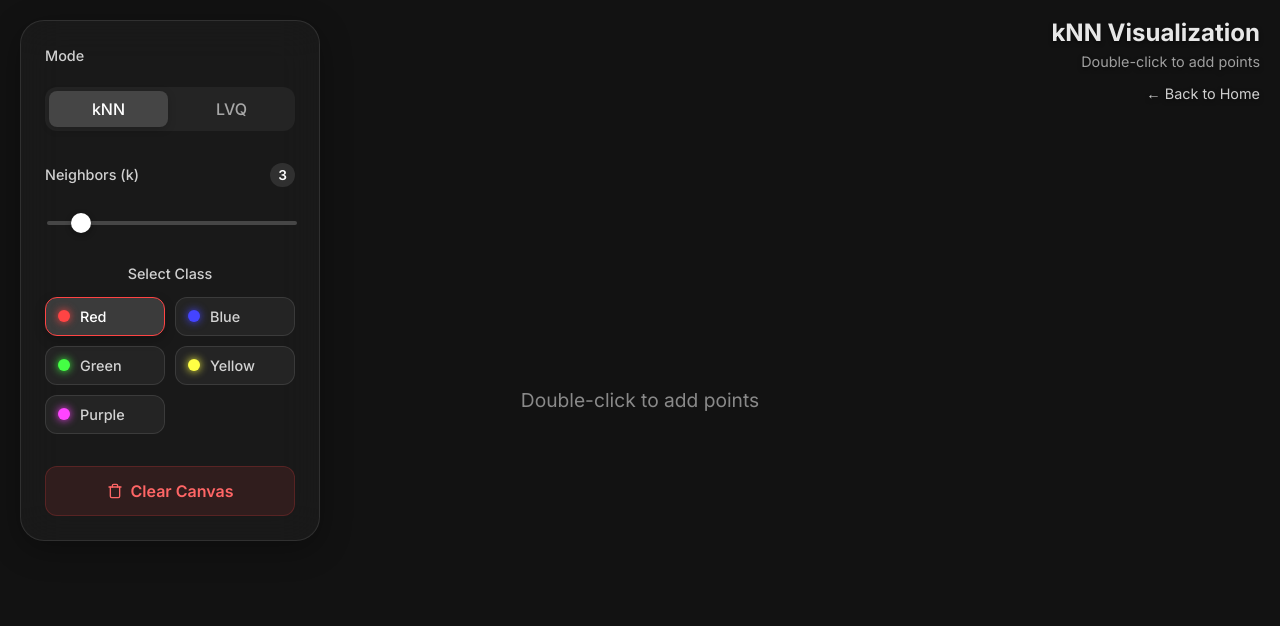
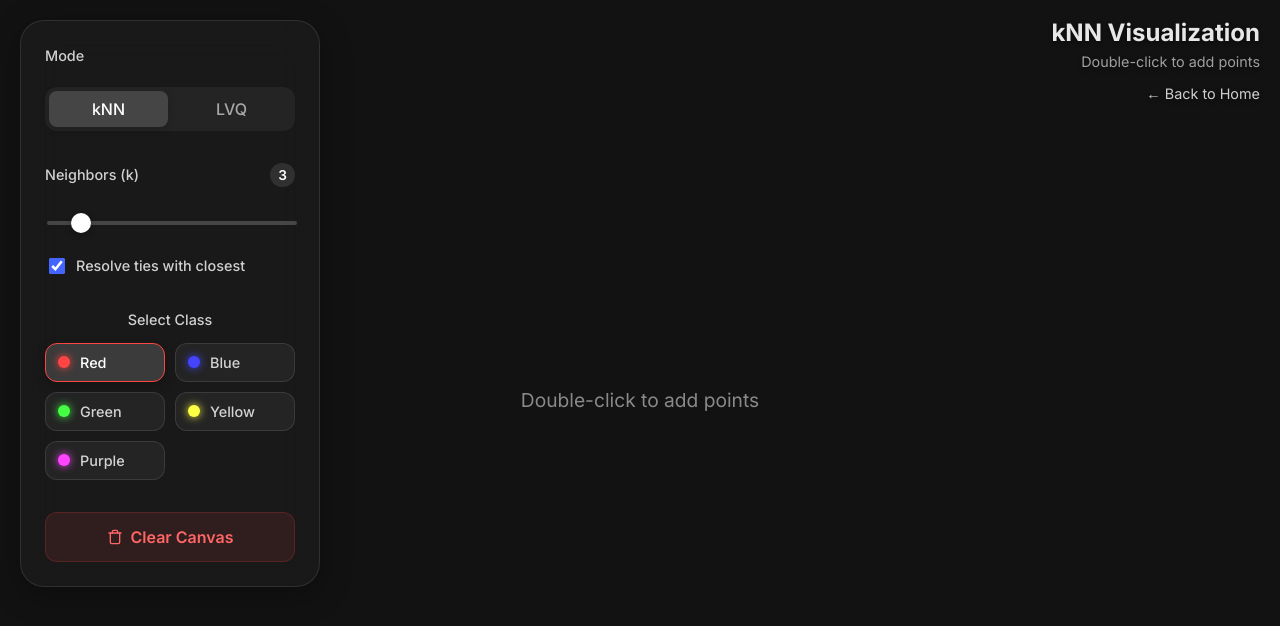
Before and after one commit to Neliott/ISD-Playground, a Vue app: page /knn-lvq in a window 1280 px wide. Shown: the top 626 px of the page. Built offline with nearby package versions, Linux system fonts and the light colour scheme.

Commit message:
Add checkbox to resolve ties with closest

```diff
--- a/src/experiences/knn-lvq/Controls.vue
+++ b/src/experiences/knn-lvq/Controls.vue
@@ -19,10 +19,14 @@ defineProps({
   prototypes: {
     type: Array,
     required: true
+  },
+  resolveTies: {
+    type: Boolean,
+    default: true
   }
 })
 
-defineEmits(['update:k', 'update:selectedClass', 'update:showLvq', 'clear', 'init-lvq', 'train-lvq'])
+defineEmits(['update:k', 'update:selectedClass', 'update:showLvq', 'update:resolveTies', 'clear', 'init-lvq', 'train-lvq'])
 </script>
 
 <template>
@@ -64,6 +68,16 @@ defineEmits(['update:k', 'update:selectedClass', 'update:showLvq', 'clear', 'ini
           :value="k"
           @input="$emit('update:k', Number($event.target.value))"
         >
+      </div>
+      <div class="checkbox-row">
+        <label class="checkbox-label">
+          <input
+            type="checkbox"
+            :checked="resolveTies"
+            @change="$emit('update:resolveTies', $event.target.checked)"
+          >
+          Resolve ties with closest
+        </label>
       </div>
     </div>
 
@@ -309,4 +323,27 @@ h3 {
   opacity: 0.5;
   cursor: not-allowed;
 }
+
+.checkbox-row {
+  margin-top: 12px;
+  display: flex;
+  align-items: center;
+}
+
+.checkbox-label {
+  display: flex;
+  align-items: center;
+  gap: 8px;
+  font-size: 0.9rem;
+  color: rgba(255, 255, 255, 0.8);
+  cursor: pointer;
+  user-select: none;
+}
+
+.checkbox-label input[type="checkbox"] {
+  width: 16px;
+  height: 16px;
+  accent-color: #4464ff;
+  cursor: pointer;
+}
 </style>
--- a/src/experiences/knn-lvq/KnnCanvas.vue
+++ b/src/experiences/knn-lvq/KnnCanvas.vue
@@ -17,6 +17,10 @@ const props = defineProps({
   showLvq: {
     type: Boolean,
     default: false
+  },
+  resolveTies: {
+    type: Boolean,
+    default: true
   },
   prototypes: {
     type: Array,
@@ -57,6 +61,7 @@ precision highp float;
 uniform vec2 u_resolution;
 uniform int u_k;
 uniform int u_numPoints;
+uniform bool u_resolveTies;
 uniform sampler2D u_pointsTexture; // (x, y, classId, 0)
 
 uniform vec3 u_classColors[${MAX_CLASSES}];
@@ -144,22 +149,49 @@ void main() {
 
   // Find winner
   int maxCount = -1;
-  int winnerIndex = -1;
-  bool tie = false;
 
   for(int i = 0; i < ${MAX_CLASSES}; i++) {
     if (i >= u_numClasses) break;
     if (counts[i] > maxCount) {
       maxCount = counts[i];
+    }
+  }
+
+  int winnerIndex = -1;
+  int tieCount = 0;
+
+  for(int i = 0; i < ${MAX_CLASSES}; i++) {
+    if (i >= u_numClasses) break;
+    if (counts[i] == maxCount) {
       winnerIndex = i;
-      tie = false;
-    } else if (counts[i] == maxCount) {
-      tie = true;
+      tieCount++;
+    }
+  }
+
+  if (tieCount > 1) {
+    if (u_resolveTies) {
+      for(int i = 0; i < effectiveK; i++) {
+        int cId = neighbors[i].classId;
+        int cIndex = -1;
+        for(int j = 0; j < ${MAX_CLASSES}; j++) {
+          if (j >= u_numClasses) break;
+          if (u_classIds[j] == cId) {
+            cIndex = j;
+            break;
+          }
+        }
+        if (cIndex != -1 && counts[cIndex] == maxCount) {
+          winnerIndex = cIndex;
+          break;
+        }
+      }
+    } else {
+      winnerIndex = -1;
     }
   }
 
   vec3 color = vec3(0.07); // Background
-  if (!tie && winnerIndex != -1) {
+  if (winnerIndex != -1) {
     color = u_classColors[winnerIndex] * 0.5; // Dimmed color
   }
 
@@ -247,6 +279,7 @@ function updateWebGL() {
 
   gl.uniform1i(gl.getUniformLocation(program, 'u_k'), kValue)
   gl.uniform1i(gl.getUniformLocation(program, 'u_numPoints'), activePoints.length)
+  gl.uniform1i(gl.getUniformLocation(program, 'u_resolveTies'), props.resolveTies ? 1 : 0)
 
   // Update Points Texture
   if (activePoints.length > 0) {
@@ -381,7 +414,7 @@ onUnmounted(() => {
   }
 })
 
-watch(() => [props.points, props.k, props.classes, props.showLvq, props.prototypes], () => {
+watch(() => [props.points, props.k, props.classes, props.showLvq, props.prototypes, props.resolveTies], () => {
   requestAnimationFrame(() => {
     updateWebGL()
     drawUI()
--- a/src/experiences/knn-lvq/KnnLvqView.vue
+++ b/src/experiences/knn-lvq/KnnLvqView.vue
@@ -8,6 +8,7 @@ const selectedClass = ref(1)
 const points = ref([])
 const prototypes = ref([])
 const showLvq = ref(false)
+const resolveTies = ref(true)
 
 const classes = [
   { id: 1, name: 'Red', color: '#ff4444' },
@@ -100,6 +101,7 @@ function trainLvq() {
         :points="points"
         :prototypes="prototypes"
         :show-lvq="showLvq"
+        :resolve-ties="resolveTies"
         :k="k"
         :classes="classes"
         @add-point="addPoint"
@@ -111,6 +113,7 @@ function trainLvq() {
         v-model:k="k"
         v-model:selectedClass="selectedClass"
         v-model:showLvq="showLvq"
+        v-model:resolveTies="resolveTies"
         :prototypes="prototypes"
         :classes="classes"
         @clear="clearPoints"
```
